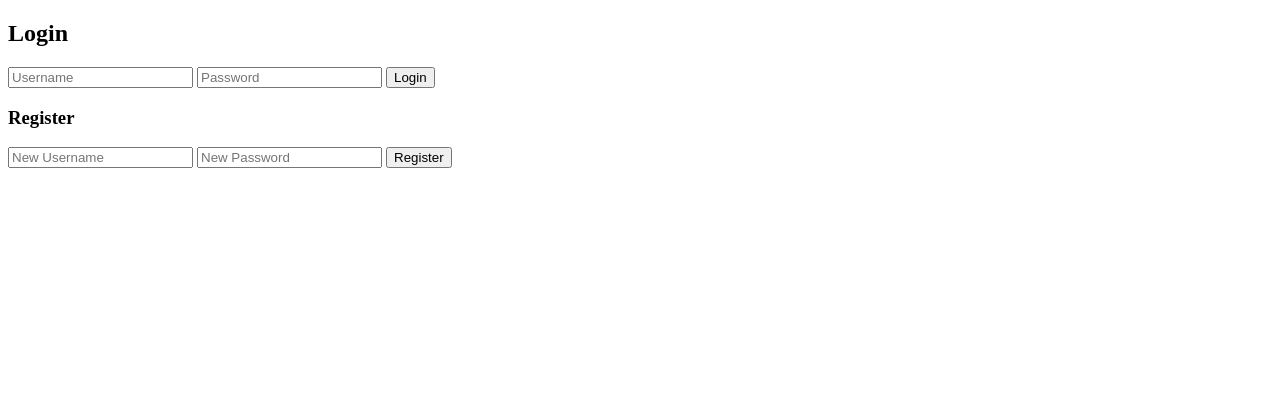
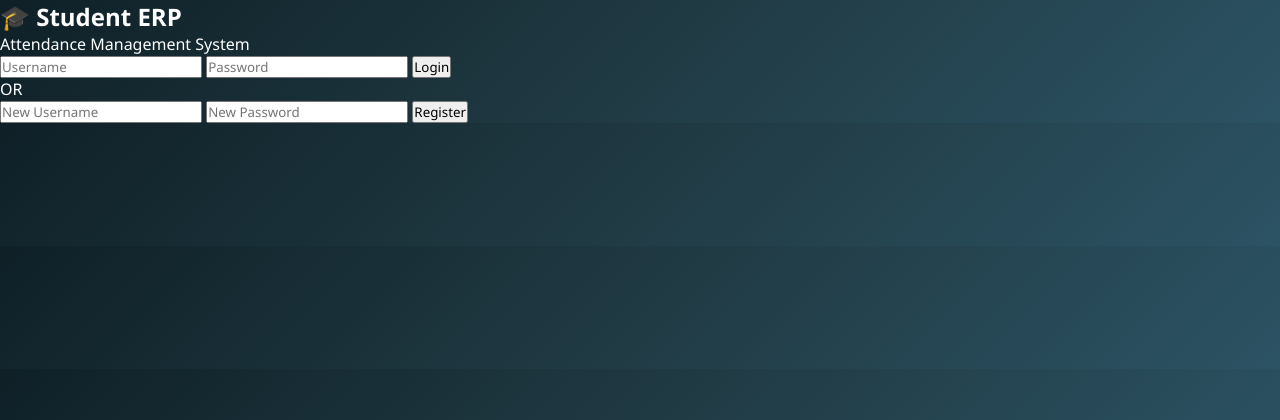
Before and after one commit to yuvrajjha1310-sys/attendance-dashboard, a Flask app: page / in a window 1280 px wide. Shown: the top 420 px of the page. Run offline with Flask 3, Linux system fonts and the light colour scheme.

Commit message:
fix login system

```diff
--- a/app.py
+++ b/app.py
@@ -19,6 +19,14 @@ def init_db():
         password TEXT
     )
     """)
+    c.execute("""
+    CREATE TABLE IF NOT EXISTS users(
+    id INTEGER PRIMARY KEY AUTOINCREMENT,
+    username TEXT UNIQUE,
+    password TEXT
+)
+""")
+    c.execute("INSERT OR IGNORE INTO users (username, password) VALUES (?, ?)", ("admin", "1234"))
 
     # attendance table
     c.execute("""
@@ -41,13 +49,15 @@ init_db()
 @app.route("/", methods=["GET", "POST"])
 def login():
     if request.method == "POST":
-        username = request.form["username"]
-        password = request.form["password"]
+        username = request.form.get("username")
+        password = request.form.get("password")
 
         conn = sqlite3.connect(DB)
         c = conn.cursor()
+
         c.execute("SELECT * FROM users WHERE username=? AND password=?", (username, password))
         user = c.fetchone()
+
         conn.close()
 
         if user:
@@ -57,7 +67,6 @@ def login():
             return "Invalid credentials"
 
     return render_template("login.html")
-
 
 # ================= REGISTER =================
 @app.route("/register", methods=["POST"])
--- a/templates/login.html
+++ b/templates/login.html
@@ -2,24 +2,35 @@
 <html>
 <head>
     <title>Login</title>
+    <link rel="stylesheet" href="{{ url_for('static', filename='style.css') }}">
 </head>
-<body>
 
-<h2>Login</h2>
+<body class="login-body">
 
-<form method="POST" action="/">
-    <input type="text" name="username" placeholder="Username" required>
-    <input type="password" name="password" placeholder="Password" required>
-    <button type="submit">Login</button>
-</form>
+<div class="login-container">
 
-<h3>Register</h3>
+    <div class="login-card">
 
-<form method="POST" action="/register">
-    <input type="text" name="username" placeholder="New Username" required>
-    <input type="password" name="password" placeholder="New Password" required>
-    <button type="submit">Register</button>
-</form>
+        <h2>🎓 Student ERP</h2>
+        <p class="subtitle">Attendance Management System</p>
+
+        <form method="POST" action="/login">
+            <input name="username" placeholder="Username" required>
+            <input name="password" type="password" placeholder="Password" required>
+            <button type="submit">Login</button>
+        </form>
+
+        <div class="divider">OR</div>
+
+        <form method="POST" action="/register">
+            <input name="username" placeholder="New Username" required>
+            <input name="password" type="password" placeholder="New Password" required>
+            <button type="submit" class="secondary">Register</button>
+        </form>
+
+    </div>
+
+</div>
 
 </body>
 </html>
```
